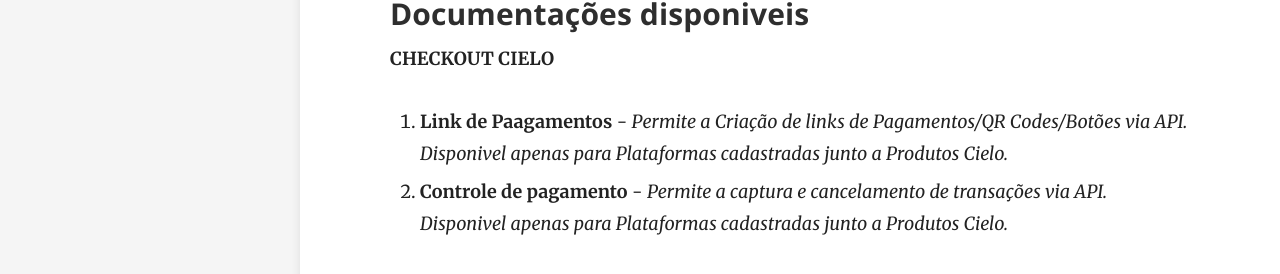
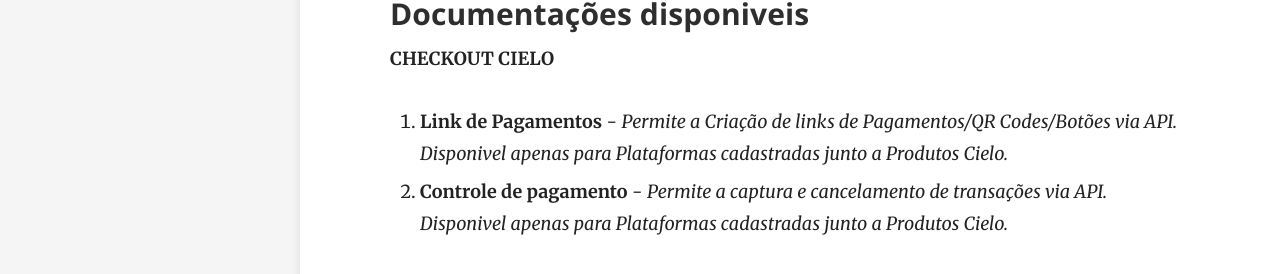
Before and after one commit to DocsCielo/PILOTOSALELO, a Jekyll site: the page built from index.md, in a window 1280 px wide. Shown: the part 443-717 px from the top of the page. Built offline with Jekyll 4.4.1, drawn with Linux system fonts in a browser that asks for light colours.

Commit message:
Updated 'index.md' via CloudCannon

```diff
--- a/index.md
+++ b/index.md
@@ -9,5 +9,5 @@ Caso deseje utiliza-las entre em contato com a Equipe de PRODUTOS CIELO, e obten
 
 **CHECKOUT CIELO**
 
-1. **Link de Paagamentos** - _Permite a Criação de links de Pagamentos/QR Codes/Botões via API. Disponivel apenas para Plataformas cadastradas junto a Produtos Cielo._
+1. **Link de Pagamentos** - _Permite a Criação de links de Pagamentos/QR Codes/Botões via API. Disponivel apenas para Plataformas cadastradas junto a Produtos Cielo._
 2. **Controle de pagamento** - _Permite a captura e cancelamento de transações via API. Disponivel apenas para Plataformas cadastradas junto a Produtos Cielo._
```
